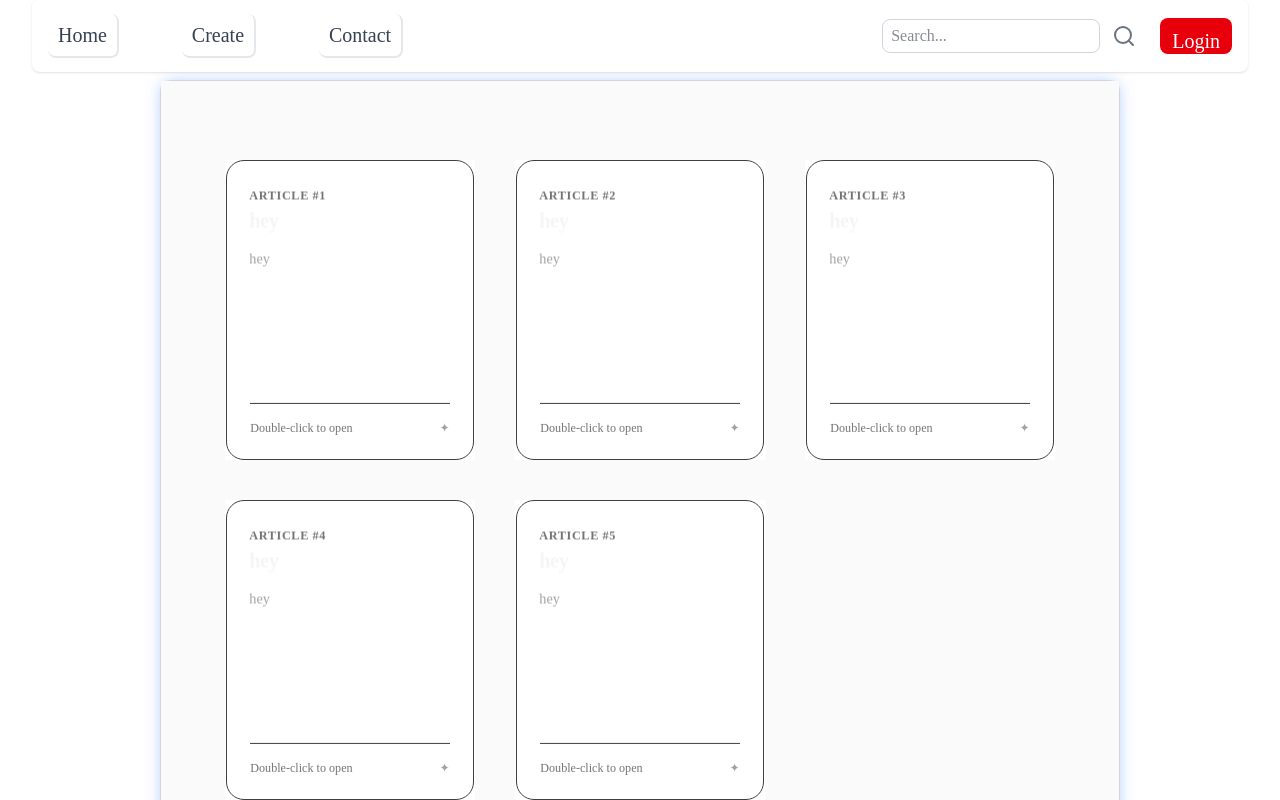
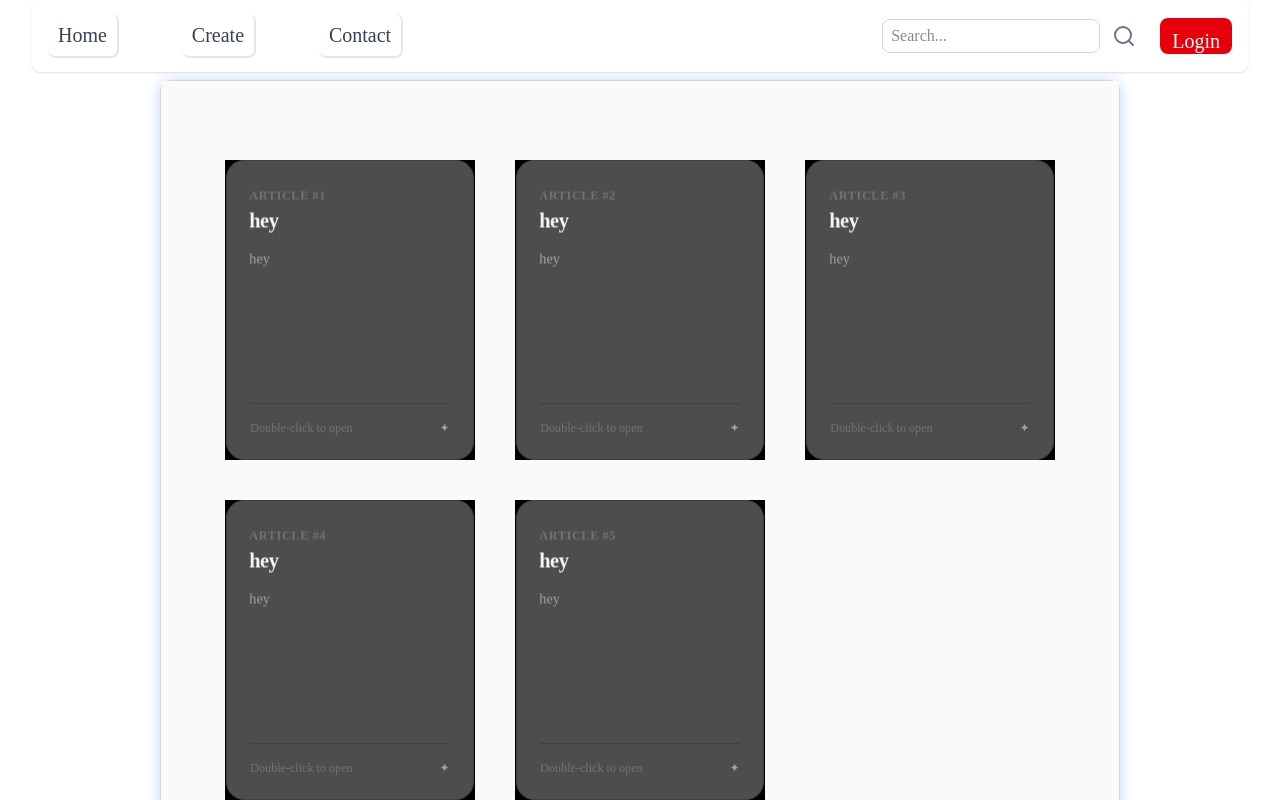
Before and after one commit to PREPMND/BlogMait, a Next.js app: page / in a window 1280 px wide. Shown: the top 800 px of the page. Built offline with nearby package versions, Linux system fonts and the light colour scheme.

Commit message:
Aug 7, 2026, 8:35 AM

```diff
--- a/app/post/[slug]/page.tsx
+++ b/app/post/[slug]/page.tsx
@@ -26,7 +26,7 @@ export default function PostDetail(){
         <>
         <div className="grid  xs:grid-cols-2 lg:grid-cols-3 mb-10 mt-10 place-items-evenly gap-10 ">
             {Posts.map((post)=>(
-                <div className="dark:bg-neutral-900 bg-white" key={post.id}>
+                <div className="dark:bg-neutral-900 bg-black" key={post.id}>
                     <Perfect3DTiltCard title={post.title} description={post.description} slug={post.slug} id={post.id}/>
                 </div>
             ))}
```
